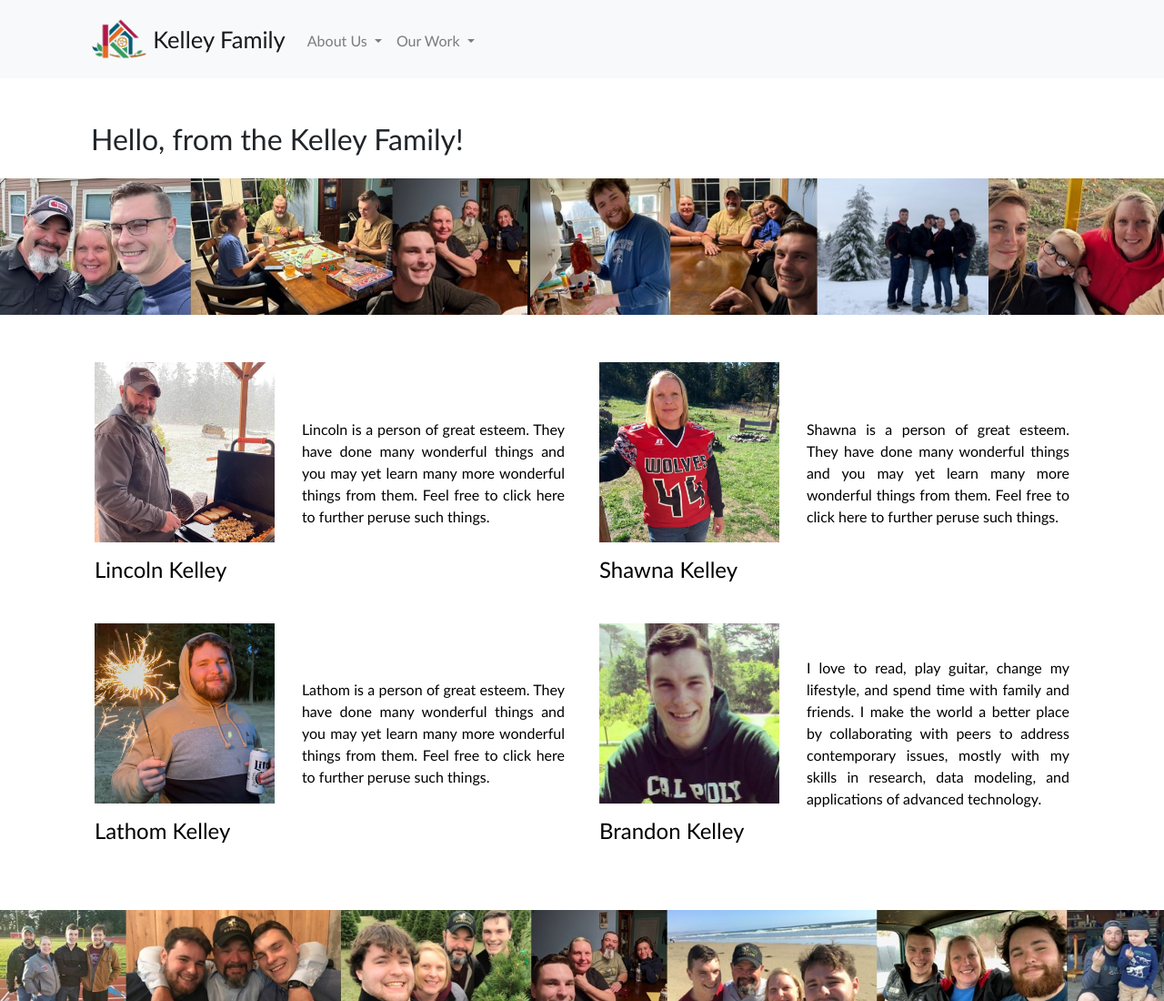
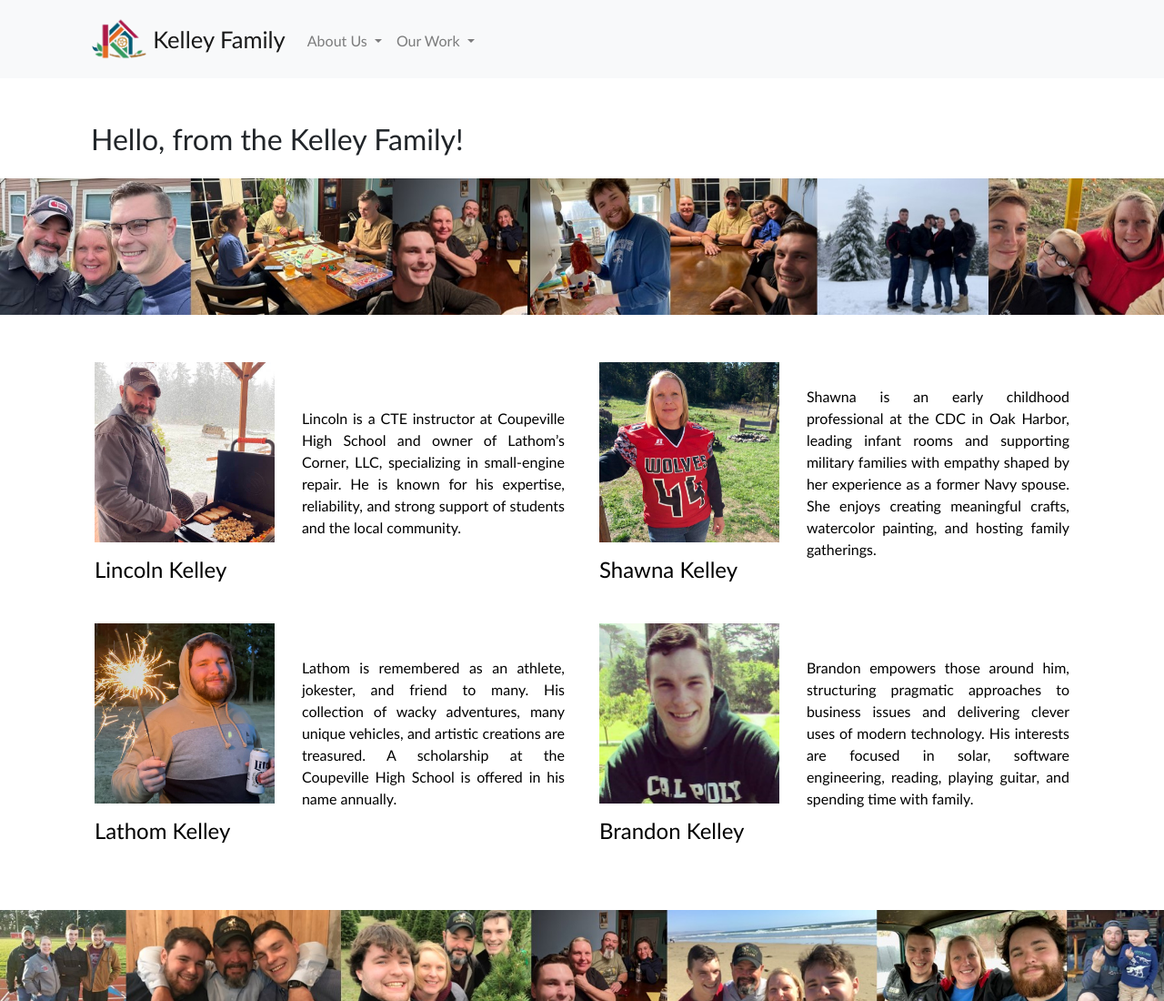
Before and after one commit to brandon-kf/static-website, a plain HTML site: page website/kelley-family/index.html in a window 1280 px wide. Shown: the top 1100 px of the page at 91% size. Drawn offline with nearby package versions, Linux system fonts and the light colour scheme.

Commit message:
Update content and add new links.

```diff
--- a/website/kelley-family/index.html
+++ b/website/kelley-family/index.html
@@ -62,8 +62,9 @@
                                         Our Work
                                     </a>
                                     <div class="dropdown-menu" aria-labelledby="navbarDropdownWork">
-                                        <a class="dropdown-item" href="#">Lathom's Corner LLC</a>
-                                        <a class="dropdown-item" href="/elevate/">Elevate Community</a>
+                                        <a class="dropdown-item" target="_blank" href="https://kelleyfamilyorg-my.sharepoint.com/:f:/g/personal/brandon_kelley-family_org/IgCmuDowuDAKTbm-gAOzMRjBAQ3H4H1HBswzCwWuxiulWVg?e=txbVOn">Live Like Lathom Scholarship</a>
+                                        <a class="dropdown-item" target="_blank" href="https://nextdoor.com/pages/lathoms-corner-llc-coupeville-wa/">Lathom's Corner LLC</a>
+                                        <a class="dropdown-item" target="_blank" href="https://www.elevatecommunity.llc">Elevate Community</a>
                                     </div>
                                     </li>
                                 </ul>
@@ -102,9 +103,7 @@
                                     <h4 class="mt-3 mb-0">Lincoln Kelley</h4>
                                 </div>
                                 <div class="col-8 offset-2 col-sm-12 offset-sm-0 col-md-8 col-lg-5 col-xl-7 text-justify bio-text">
-                                    Lincoln is a person of great esteem. They have done many wonderful
-                                    things and you may yet learn many more wonderful things from them.
-                                    Feel free to click here to further peruse such things.
+                                    Lincoln is a CTE instructor at Coupeville High School and owner of Lathom’s Corner, LLC, specializing in small-engine repair. He is known for his expertise, reliability, and strong support of students and the local community.
                                 </div>
                             </div>
                         </a>
@@ -117,9 +116,7 @@
                                     <h4 class="mt-3 mb-0">Shawna Kelley</h4>
                                 </div>
                                 <div class="col-8 offset-2 col-sm-12 offset-sm-0 col-md-8 col-lg-5 offset-lg-2 col-xl-7 offset-xl-0 order-md-first order-xl-last text-justify bio-text">
-                                    Shawna is a person of great esteem. They have done many wonderful
-                                    things and you may yet learn many more wonderful things from them.
-                                    Feel free to click here to further peruse such things.
+                                    Shawna is an early childhood professional at the CDC in Oak Harbor, leading infant rooms and supporting military families with empathy shaped by her experience as a former Navy spouse. She enjoys creating meaningful crafts, watercolor painting, and hosting family gatherings.
                                 </div>
                             </div>
                         </a>
@@ -132,9 +129,7 @@
                                     <h4 class="mt-3 mb-0">Lathom Kelley</h4>
                                 </div>
                                 <div class="col-8 offset-2 col-sm-12 offset-sm-0 col-md-8 col-lg-5 col-xl-7 text-justify bio-text">
-                                    Lathom is a person of great esteem. They have done many wonderful
-                                    things and you may yet learn many more wonderful things from them.
-                                    Feel free to click here to further peruse such things.
+                                    Lathom is remembered as an athlete, jokester, and friend to many. His collection of wacky adventures, many unique vehicles, and artistic creations are treasured. A scholarship at the Coupeville High School is offered in his name annually.
                                 </div>
                             </div>
                         </a>
@@ -147,11 +142,7 @@
                                     <h4 class="mt-3 mb-0">Brandon Kelley</h4>
                                 </div>
                                 <div class="col-8 offset-2 col-sm-12 offset-sm-0 col-md-8 col-lg-5 offset-lg-2 col-xl-7 offset-xl-0 order-md-first order-xl-last text-justify bio-text">
-                                    I love to read, play guitar, change my lifestyle, and spend time with family
-                                    and friends. I make the world a better place
-                                    by collaborating with peers to address contemporary issues, mostly with
-                                    my skills in research, data modeling, and applications of advanced
-                                    technology.
+                                    Brandon empowers those around him, structuring pragmatic approaches to business issues and delivering clever uses of modern technology. His interests are focused in solar, software engineering, reading, playing guitar, and spending time with family.
                                 </div>
                             </div>
                         </a>
```
Also changed, not shown: website/kelley-family/brandon/index.html (+3 -2 lines), 5 other files.
